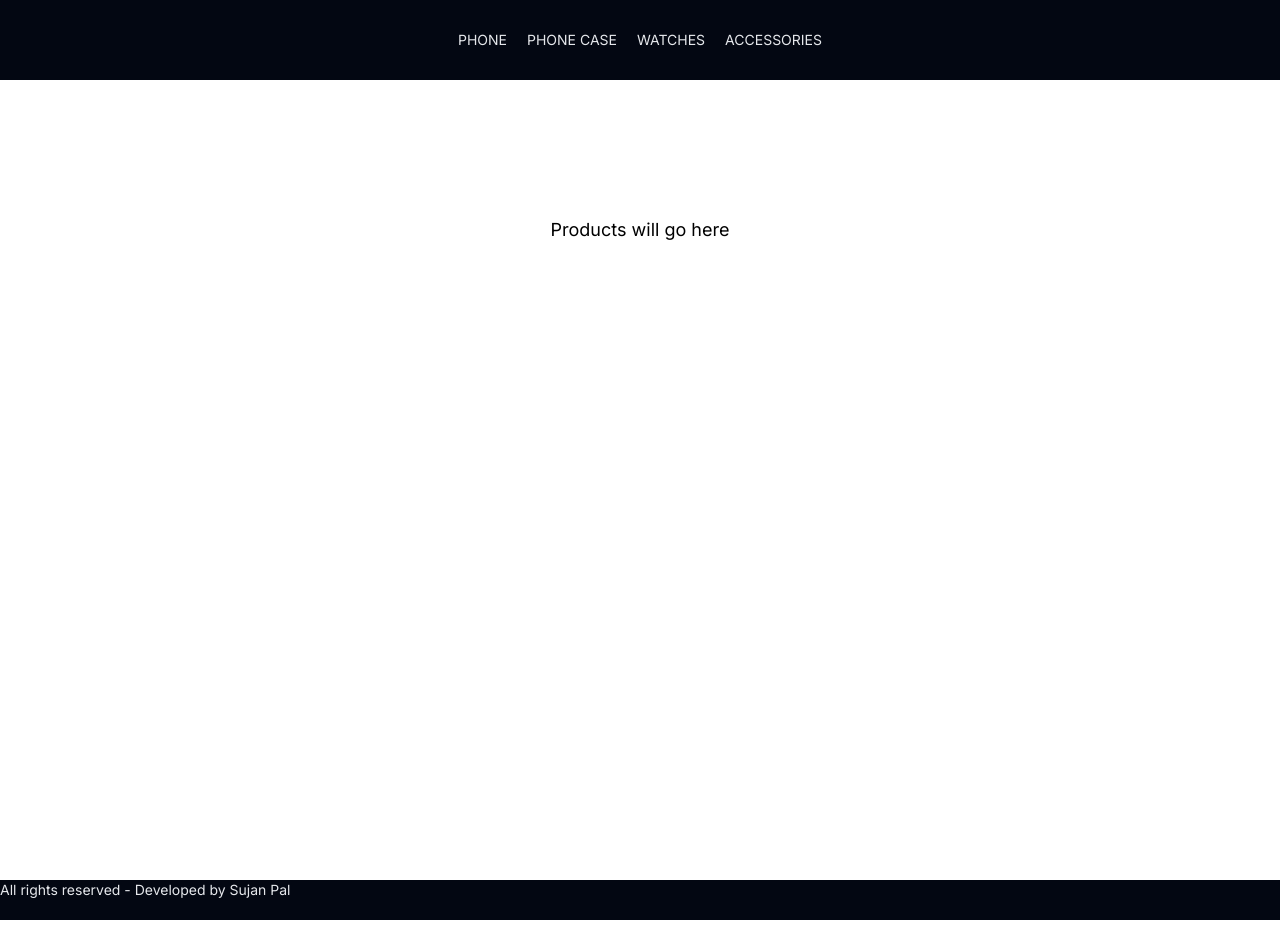
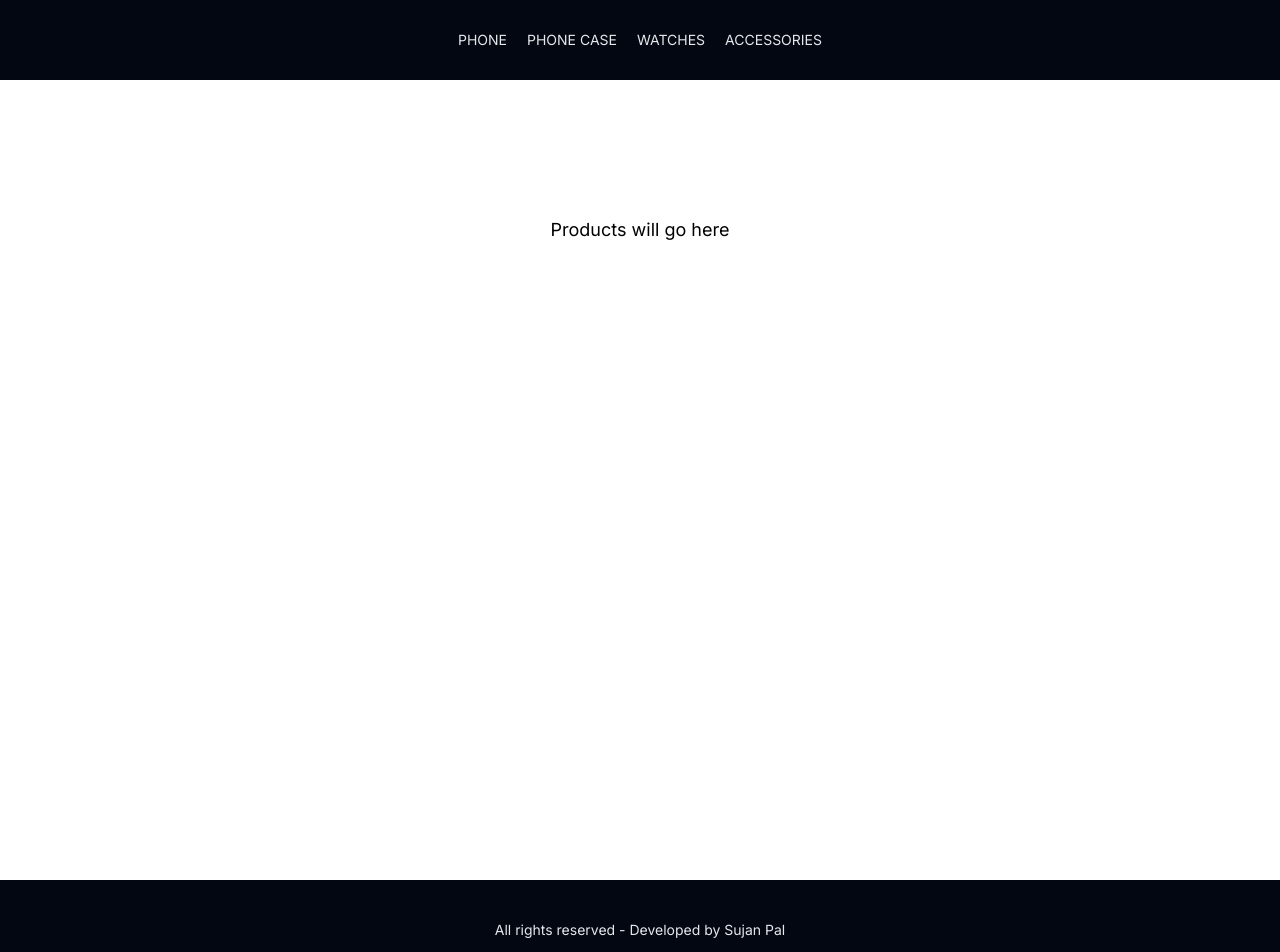
Before and after one commit to palsujan/nextjsblog4, a Next.js app: page / in a window 1280 px wide. Shown: the top 952 px of the page. Before the commit the page ends 920 px from the top, so only its background shows below. Built offline with nearby package versions, Linux system fonts and the light colour scheme.

Commit message:
Craete NotFound component

```diff
--- a/src/app/components/Footer.tsx
+++ b/src/app/components/Footer.tsx
@@ -1,9 +1,10 @@
+import Link from 'next/link'
 import React from 'react'
 
 const Footer = () => {
   return (
-    <div className="w-fll h-10 text-sm bg-gray-950 text-gray-200 flex">
-        <p className="text-center">All rights reserved - Developed by Sujan Pal</p>
+    <div className="w-fll h-10 text-sm bg-gray-950 flex flex-col text-gray-200 py-10">
+        <p className="text-center">All rights reserved - Developed by <Link href="https://www.sujanpal.in/" target='newtab'>Sujan Pal</Link></p>
     </div>
   )
 }
--- /dev/null
+++ b/src/app/not-found.tsx
@@ -0,0 +1,13 @@
+import Link from 'next/link'
+import React from 'react'
+
+const NotFoundPage = () => {
+  return (
+    <div className='py-10 flex flex-col justify-center items-center'>
+        <p>Your page is not found</p>
+        <Link href={"/"} className='border-b-[1px] border-b-gray-950 mt-2'>Back to Home</Link>
+    </div>
+  )
+}
+
+export default NotFoundPage
```
